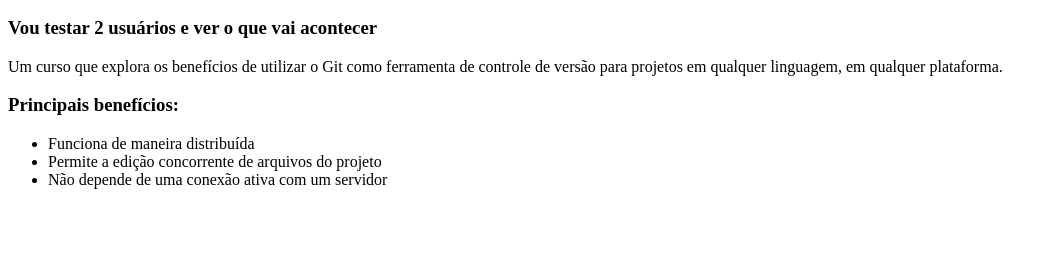
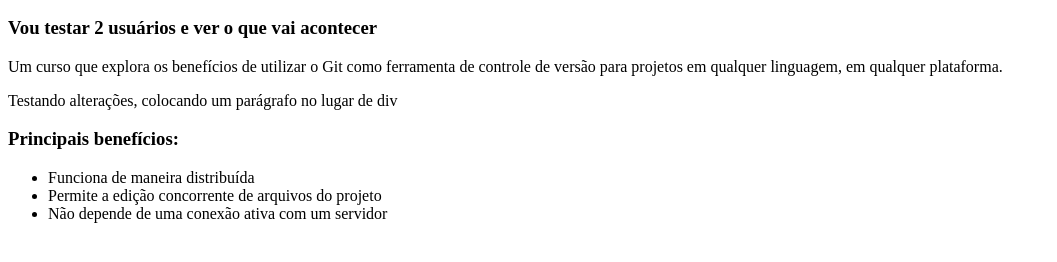
Before and after one commit to natanrch/curso-git, a plain HTML site: page index.html in a window 1280 px wide. Shown: the part 110-372 px from the top of the page, without its empty margins (0-1057 px from the left). Drawn offline with Linux system fonts and the light colour scheme.

Commit message:
alteração mesmo lugar, usuário principal

```diff
--- a/index.html
+++ b/index.html
@@ -8,7 +8,7 @@
         <h2>Trabalhando em Equipe com Controle e Segurança</h2>
 	<h3> Vou testar 2 usuários e ver o que vai acontecer </h3>
         <p>Um curso que explora os benefícios de utilizar o Git como ferramenta de controle de versão para projetos em qualquer linguagem, em qualquer plataforma.</p>
-
+	<p>Testando alterações, colocando um parágrafo no lugar de div </p>
         <h3>Principais benefícios:</h3>
         <ul>
             <li>Funciona de maneira distribuída</li>
```
